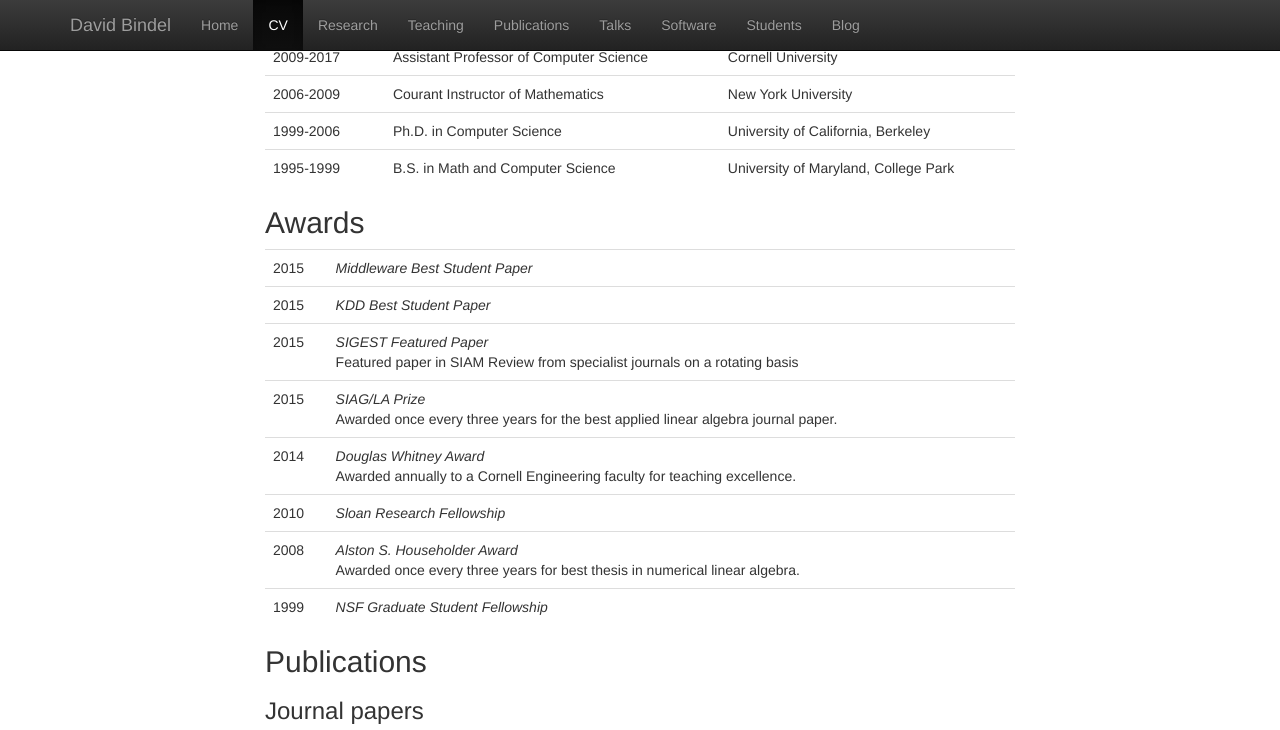
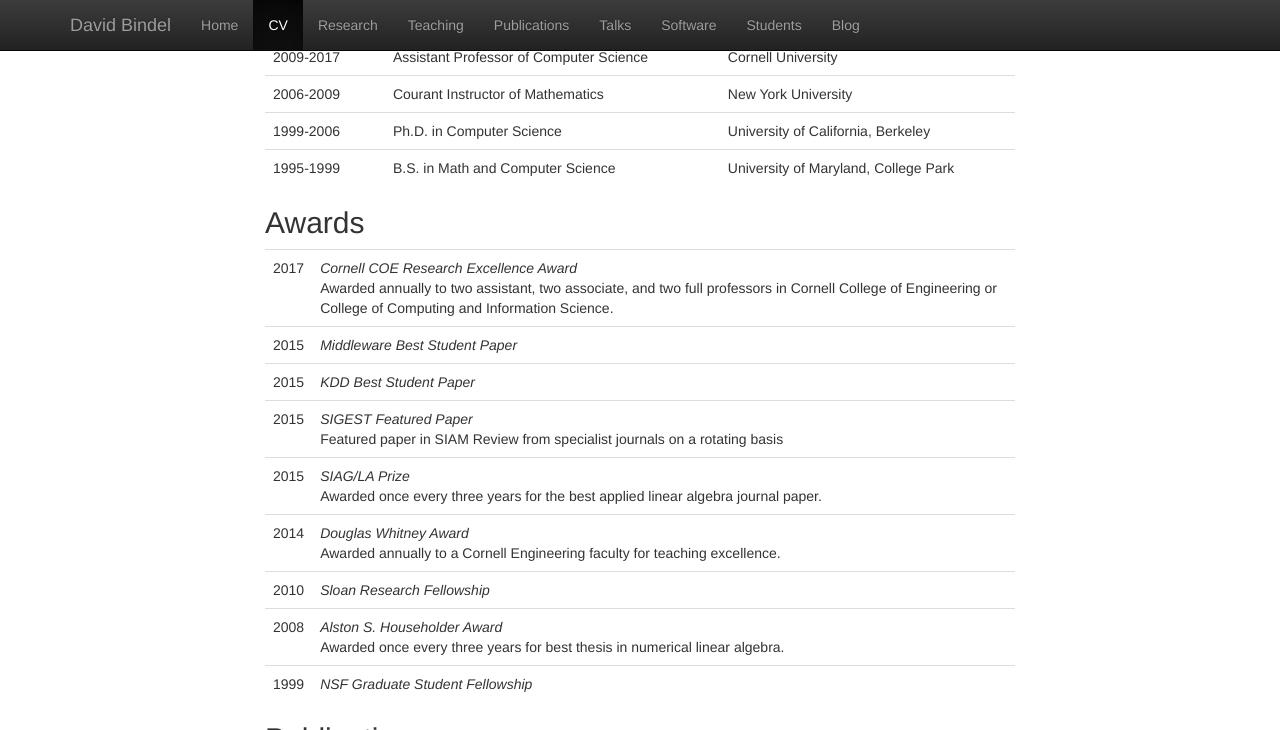
Before and after one commit to dbindel/cornell_web, a Jekyll site: the page built from vita.html, in a window 1280 px wide and 900 px high, scrolled down 606 px, cut to the strip 0-730 px from the top of the window. Built offline with Jekyll 4.4.1, drawn with Linux system fonts in a browser that asks for light colours; nearby versions of some CDN libraries.

Commit message:
Add paper with Colin, research excellence award.

```diff
--- a/_data/awards.yml
+++ b/_data/awards.yml
@@ -1,3 +1,10 @@
+-
+  name: Cornell COE Research Excellence Award
+  desc: |
+    Awarded annually to two assistant, two associate, and two full
+    professors in Cornell College of Engineering or College of
+    Computing and Information Science.
+  year: 2017
 -
   name: Middleware Best Student Paper
   paper: 2015-middleware
```
Also changed, not shown: _bibliography/references.bib (+11 -0 lines), _data/abstracts.yml (+25 -0 lines).
